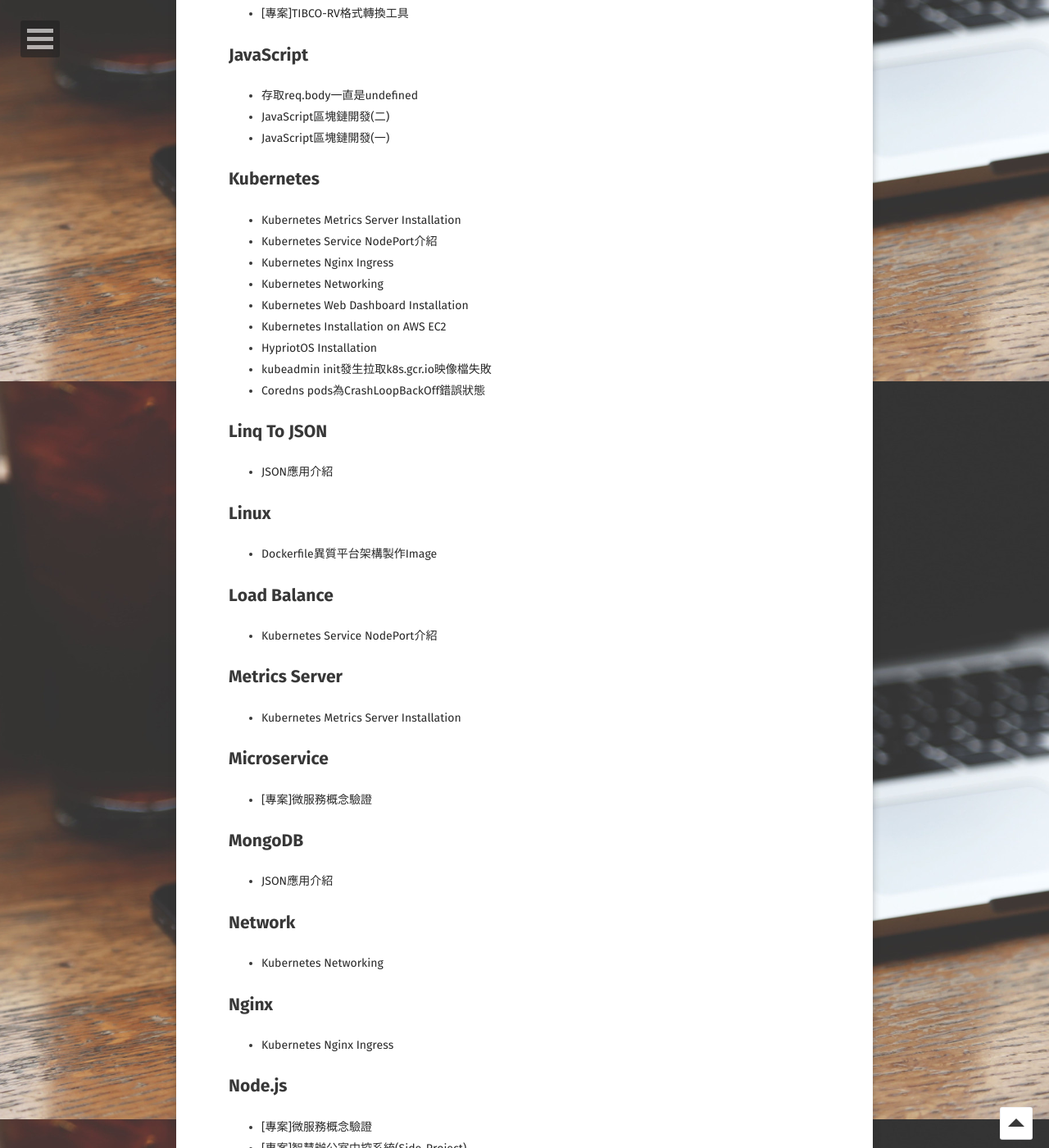
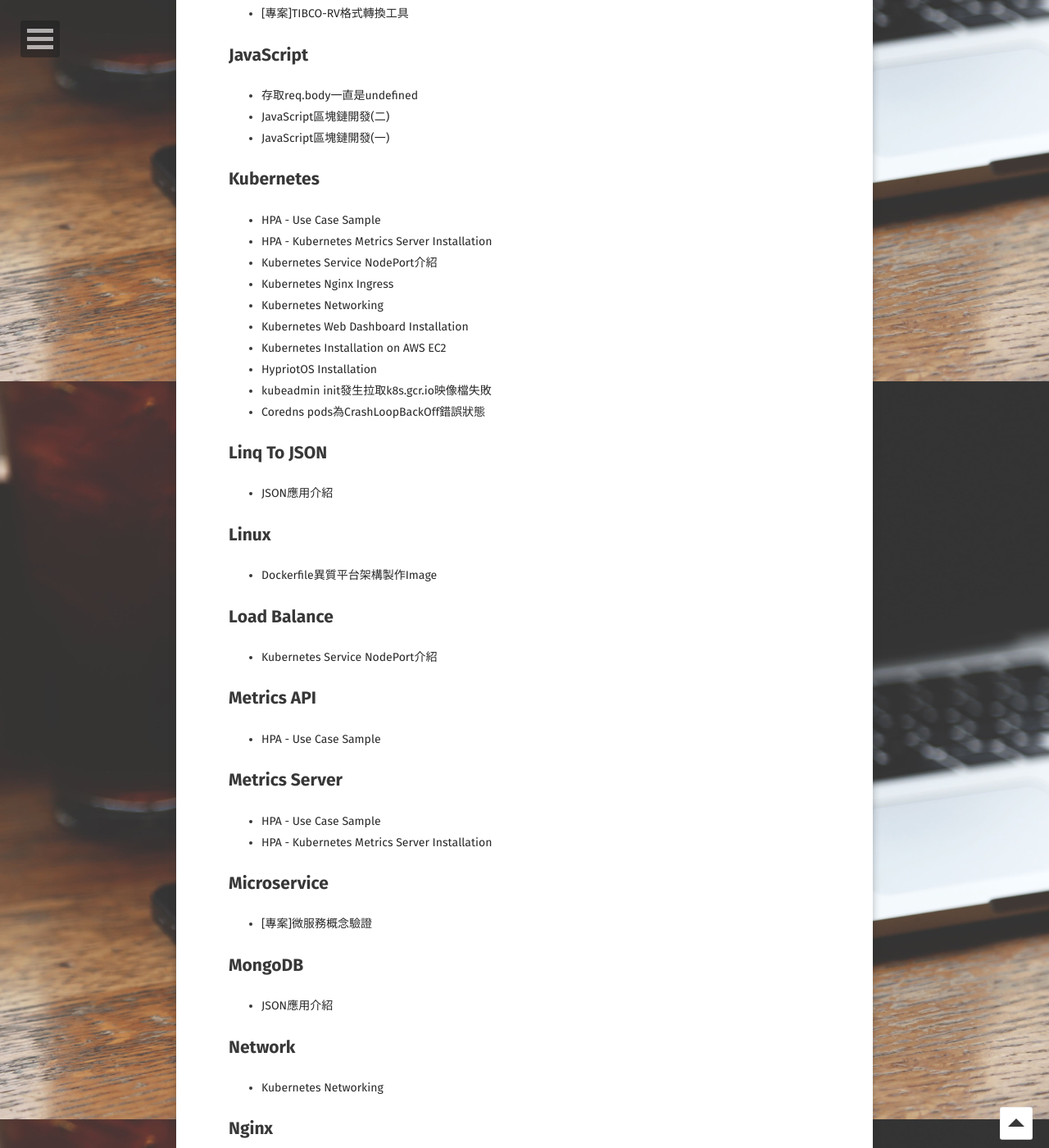
Before and after one commit to kisekitw/kisekitw.github.io, a Jekyll site: the page built from tags/index.html, in a window 1280 px wide and 1400 px high, scrolled down 4035 px. Shown: the whole window at 82% size. Built offline with Jekyll 4.4.1, drawn with Linux system fonts in a browser that asks for light colours; some web fonts are replaced; part of the change alters nothing that is shown.

Commit message:
HPA sample

````diff
--- a/_posts/2019-07-08-Kubernetes-Metrics-Server-Installation.md
+++ b/_posts/2019-07-08-HPA-Kubernetes-Metrics-Server-Installation.md
@@ -1,6 +1,6 @@
 ---
 layout: post
-title:  "Kubernetes Metrics Server Installation"
+title:  "HPA - Kubernetes Metrics Server Installation"
 date:   2019-07-08
 excerpt: "安裝K8S Metrics Server"
 tag:
--- /dev/null
+++ b/_posts/2019-07-11-HPA-Sample.md
@@ -0,0 +1,66 @@
+---
+layout: post
+title:  "HPA - Use Case Sample"
+date:   2019-07-11
+excerpt: "官方HPA範例"
+tag:
+- Kubernetes
+- Metrics Server
+- Metrics API
+comments: false
+---
+
+### 介紹
+
+Kubernetes官方介紹HPA功能時啟動一個php-apache的RC個體，接著建立HPA實體來控制Pod數量，這邊有個很重要的點是:**Deployment/RC資源物件必須先存在**且**Pod必須定義resources.requests.cpu**。範例接著會再起一個用戶端實例對php-apache作壓力測試，觀察Pod的增減情況。
+
+### 說明
+
+在RC中會定義Pod的requests.cpu設定容器需要的最小資源，範例中設定為200m，表示該容器在一般情況下需要50%的CPU，在schedule時會保證所有Pod的requests總和小於Node能提供的計算能力；當CPU資源充足時，requests.cpu不會限制容器可用的最大值。
+
+### 範例測試
+
+1. 執行並開放PHP-Apache Server
+    ```
+    kubectl run php-apache --image=gcr.io/google_containers/hpa-example --requests=cpu=200m --expose --port=80
+    ```
+2. 建立HPA
+    ```
+    kubectl autoscale deployment php-apache --cpu-percent=50 --min=1 --max=10
+
+    kubectl get hpa
+    ```
+
+    ![HPA Initial Status](https://github.com/kisekitw/kisekitw.github.io/blob/master/assets/img/1080711/hpa_init.png?raw=true)
+
+
+3. 負載測試
+    開啟一個busybox容器並進到sh終端機中：
+    ```
+    kubectl run -i --rm --tty load-generator --image=busybox /bin/sh
+    ```
+    接著輸入下面指令增加請求負載:
+    ```
+    while true; do wget -q -O- http://php-apache.default.svc.cluster.local; done
+    ```
+
+
+
+4. 觀察結果
+    ```
+    kubectl get hpa
+
+    kubectl get deployment php-apache
+
+    ```
+    ![HPA Initial Status](https://github.com/kisekitw/kisekitw.github.io/blob/master/assets/img/1080711/test1.png?raw=true)
+
+    ![HPA Initial Status](https://github.com/kisekitw/kisekitw.github.io/blob/master/assets/img/1080711/test2.png?raw=true)
+
+    ![HPA Initial Status](https://github.com/kisekitw/kisekitw.github.io/blob/master/assets/img/1080711/test3.png?raw=true)
+
+    ![HPA Initial Status](https://github.com/kisekitw/kisekitw.github.io/blob/master/assets/img/1080711/test4.png?raw=true)
+
+    ![HPA Initial Status](https://github.com/kisekitw/kisekitw.github.io/blob/master/assets/img/1080711/test5.png?raw=true)
+
+    ![HPA Initial Status](https://github.com/kisekitw/kisekitw.github.io/blob/master/assets/img/1080711/test6.png?raw=true)
````
Also changed, not shown: assets/img/1080711/hpa_init.png (added), assets/img/1080711/test1.png (added), assets/img/1080711/test2.png (added), assets/img/1080711/test3.png (added), assets/img/1080711/test4.png (added), assets/img/1080711/test5.png (added), assets/img/1080711/test6.png (added).
